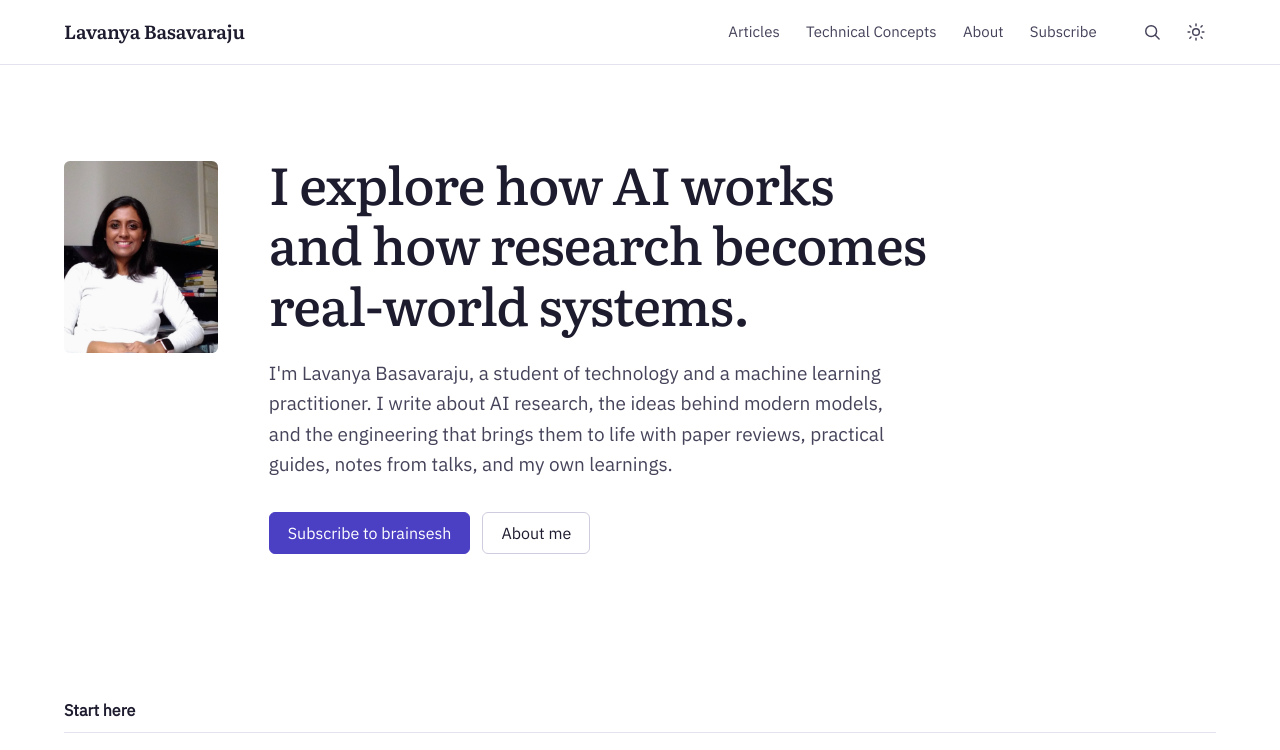
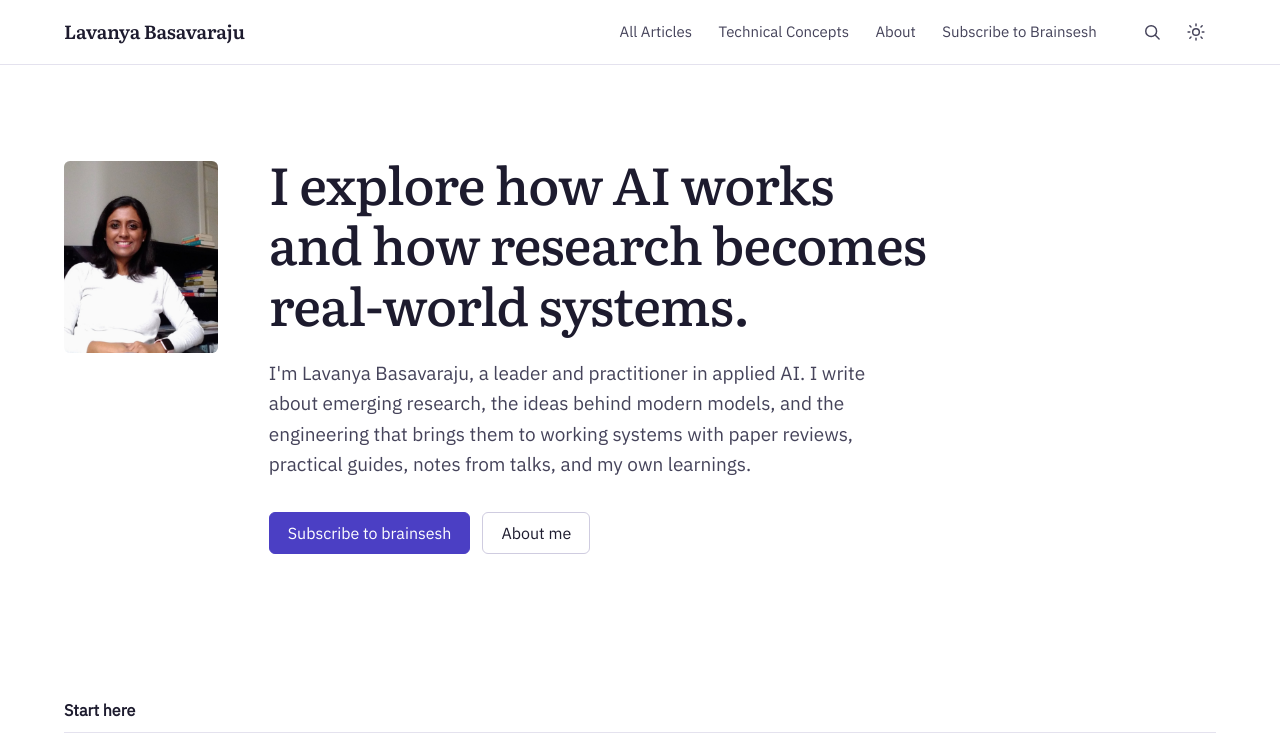
Before and after one commit to brainsesh/brainsesh.github.io, an Astro site: page / in a window 1280 px wide. Shown: the top 750 px of the page. Built offline with nearby package versions, Linux system fonts and the light colour scheme; Astro itself is replaced by a stand-in of ours; some packages are replaced by stand-ins of ours.

Commit message:
changes 11232026

```diff
--- a/src/pages/about.astro
+++ b/src/pages/about.astro
@@ -36,7 +36,7 @@ const links = [
 
         <div class="prose">
           <p>
-            I'm a technology practitioner, exploring how AI and data science can
+            I'm a leader and practitioner in Applied AI, exploring how emerging technology and data science can
             turn ideas into useful real-world systems.
           </p>
           <p>
--- a/src/pages/index.astro
+++ b/src/pages/index.astro
@@ -58,8 +58,8 @@ const READ_LABEL = {
         I explore how AI works and how research becomes real-world systems.
       </h1>
       <p class="intro">
-        I'm {SITE.name}, a student of technology and a machine learning practitioner. I write about AI research, the
-        ideas behind modern models, and the engineering that brings them to life with paper reviews, practical guides, notes from talks, and my own learnings.
+        I'm {SITE.name}, a leader and practitioner in applied AI. I write about emerging research, the
+        ideas behind modern models, and the engineering that brings them to working systems with paper reviews, practical guides, notes from talks, and my own learnings.
       </p>
       <p class="actions">
         <a class="button" href="/newsletter/">Subscribe to {SITE.newsletter.name}</a>
--- a/src/site.config.ts
+++ b/src/site.config.ts
@@ -113,8 +113,8 @@ export const POST_TYPE_KEYS = Object.keys(POST_TYPES) as [PostType, ...PostType[
 
 /** Top navigation. Pages with no content yet hide themselves. */
 export const NAV = [
-  { href: '/writing/', label: 'Articles' },
+  { href: '/writing/', label: 'All Articles' },
   { href: '/papers/', label: 'Technical Concepts' },
   { href: '/about/', label: 'About' },
-  { href: '/newsletter/', label: 'Subscribe' },
+  { href: '/newsletter/', label: 'Subscribe to Brainsesh' },
 ] as const;
```
